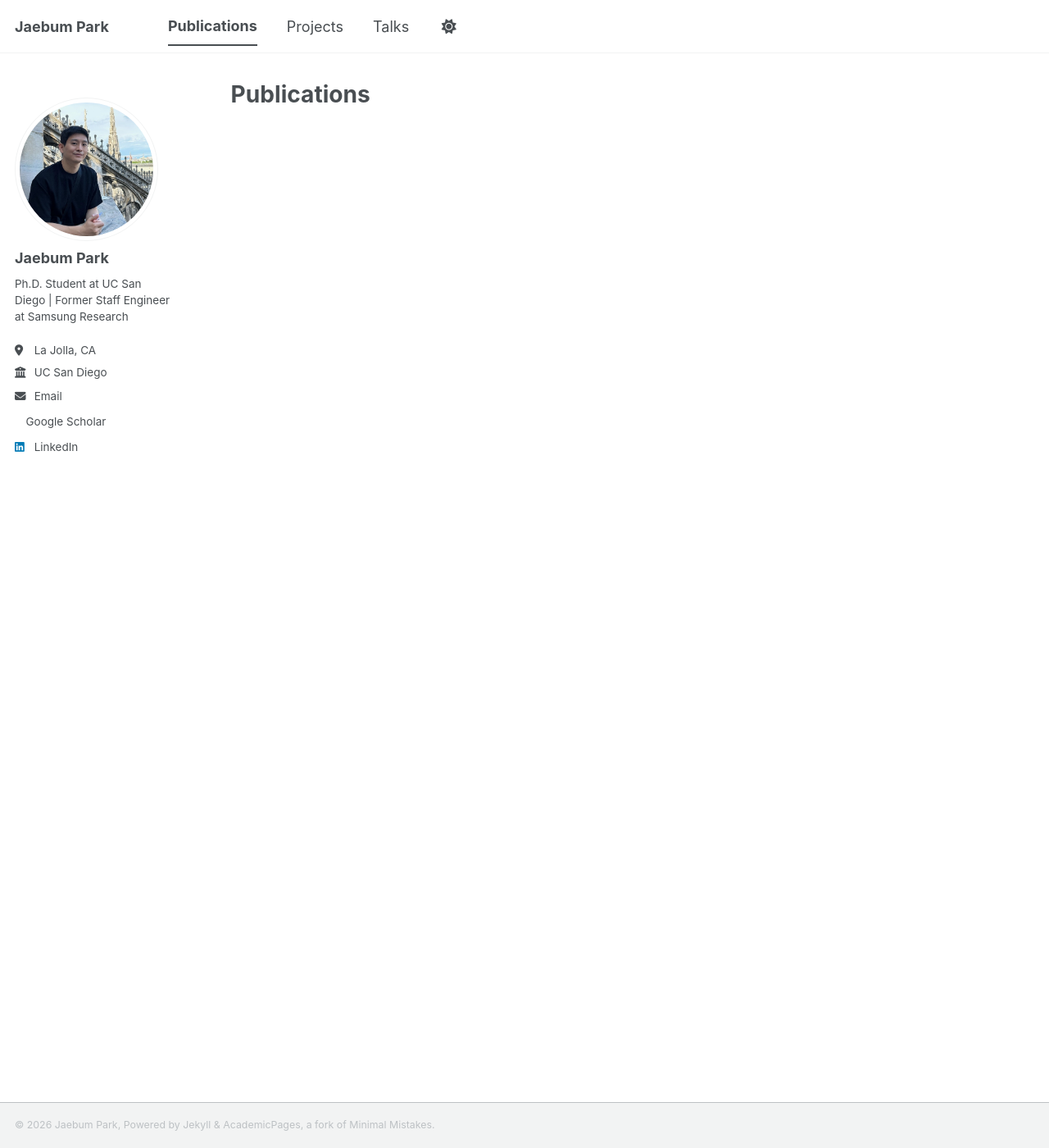
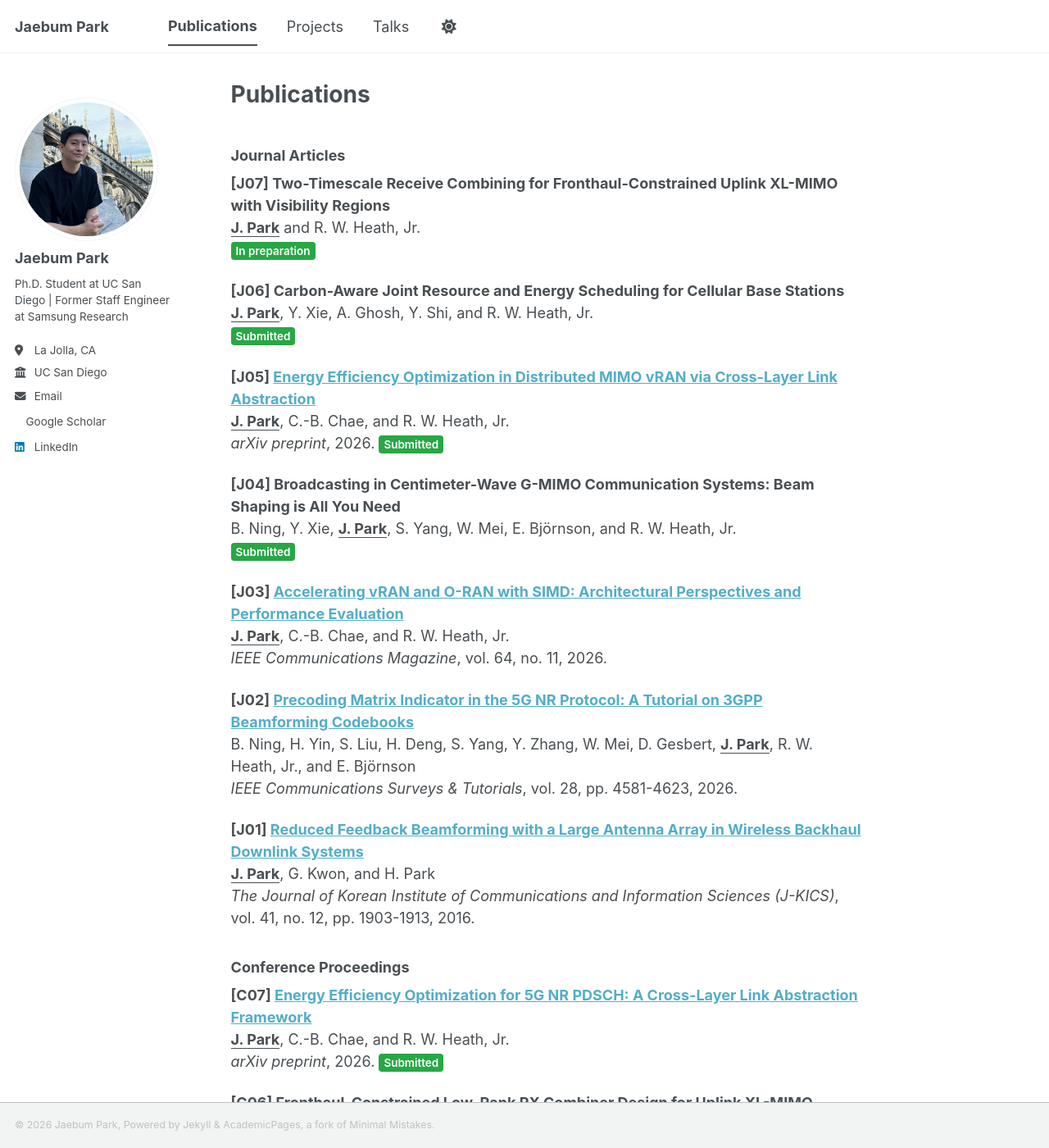
Before and after one commit to jpark-wireless/jpark-wireless.github.io, a Jekyll site: the page built from _pages/publications.md, in a window 1280 px wide and 1400 px high. Shown: the whole window at 82% size. Built offline with Jekyll 4.4.1, drawn with Linux system fonts in a browser that asks for light colours; a style sheet for code colours, icons or effects is not loaded; some of the changed text lies outside the part shown.

Commit message:
Add publications page

```diff
--- a/_pages/publications.md
+++ b/_pages/publications.md
@@ -3,30 +3,64 @@ title: "Publications"
 permalink: /publications/
 author_profile: true
 ---
-{% comment %}
 
 ### Journal Articles
-<br>
-<b>[Accelerating vRAN and O-RAN with SIMD: Architectural perspectives and performance evaluation](https://ieeexplore.ieee.org/document/11573795)</b> <br>
-<b>Jaebum Park</b>, Chan-Byoung Chae, and Robert W. Heath Jr.
-<i> IEEE Communications Magazine, vol. 64, no. 11, 2026.</i> [[arXiv](https://arxiv.org/abs/2510.07843)]
+
+<b>\[J07\] Two-Timescale Receive Combining for Fronthaul-Constrained Uplink XL-MIMO with Visibility Regions</b> <br>
+<b><u>J. Park</u></b> and R. W. Heath, Jr. <br>
+<span class="pub-badge">In preparation</span>
+
+<b>\[J06\] Carbon-Aware Joint Resource and Energy Scheduling for Cellular Base Stations</b> <br>
+<b><u>J. Park</u></b>, Y. Xie, A. Ghosh, Y. Shi, and R. W. Heath, Jr. <br>
+<span class="pub-badge">Submitted</span>
+
+<b>\[J05\] [Energy Efficiency Optimization in Distributed MIMO vRAN via Cross-Layer Link Abstraction](https://arxiv.org/abs/2607.07520)</b> <br>
+<b><u>J. Park</u></b>, C.-B. Chae, and R. W. Heath, Jr. <br>
+<i>arXiv preprint</i>, 2026. <span class="pub-badge">Submitted</span>
+
+<b>\[J04\] Broadcasting in Centimeter-Wave G-MIMO Communication Systems: Beam Shaping is All You Need</b> <br>
+B. Ning, Y. Xie, <b><u>J. Park</u></b>, S. Yang, W. Mei, E. Björnson, and R. W. Heath, Jr. <br>
+<span class="pub-badge">Submitted</span>
+
+<b>\[J03\] [Accelerating vRAN and O-RAN with SIMD: Architectural Perspectives and Performance Evaluation](https://ieeexplore.ieee.org/document/11573795)</b> <br>
+<b><u>J. Park</u></b>, C.-B. Chae, and R. W. Heath, Jr. <br>
+<i>IEEE Communications Magazine</i>, vol. 64, no. 11, 2026.
+
+<b>\[J02\] [Precoding Matrix Indicator in the 5G NR Protocol: A Tutorial on 3GPP Beamforming Codebooks](https://ieeexplore.ieee.org/document/11346973)</b> <br>
+B. Ning, H. Yin, S. Liu, H. Deng, S. Yang, Y. Zhang, W. Mei, D. Gesbert, <b><u>J. Park</u></b>, R. W. Heath, Jr., and E. Björnson <br>
+<i>IEEE Communications Surveys & Tutorials</i>, vol. 28, pp. 4581-4623, 2026.
+
+<b>\[J01\] [Reduced Feedback Beamforming with a Large Antenna Array in Wireless Backhaul Downlink Systems](https://doi.org/10.7840/kics.2016.41.12.1903)</b> <br>
+<b><u>J. Park</u></b>, G. Kwon, and H. Park <br>
+<i>The Journal of Korean Institute of Communications and Information Sciences (J-KICS)</i>, vol. 41, no. 12, pp. 1903-1913, 2016.
 
 
-### Conference Articles
-<br>
-<b>[Switch-DFT: Adaptive waveform and MIMO switching for energy-efficient base stations](https://ieeexplore.ieee.org/document/11586214)</b> <br>
-<b>Jaebum Park</b>, Chan-Byoung Chae, and Robert W. Heath Jr.
-<i> in Proc. 2026 IEEE International Conference on Communications Workshops (ICC Workshops), May 2026.</i> [[arXiv](https://arxiv.org/abs/2603.27192)]
+### Conference Proceedings
 
-<br>
-<b>[Baseband phase noise modeling and analysis for 140GHz THz DFT-s-OFDM system](https://ieeexplore.ieee.org/document/10008595)</b> <br>
-Hyungsik Han, <b>Jaebum Park</b>, Jungmin Kim, Kitaek Bae, and Ilju Na
-<i> in Proc. 2022 IEEE Global Communications Conference Workshops (GC Wkshps), Dec 2022.</i>
+<b>\[C07\] [Energy Efficiency Optimization for 5G NR PDSCH: A Cross-Layer Link Abstraction Framework](https://arxiv.org/abs/2610.05390)</b> <br>
+<b><u>J. Park</u></b>, C.-B. Chae, and R. W. Heath, Jr. <br>
+<i>arXiv preprint</i>, 2026. <span class="pub-badge">Submitted</span>
 
+<b>\[C06\] Fronthaul-Constrained Low-Rank RX Combiner Design for Uplink XL-MIMO</b> <br>
+<b><u>J. Park</u></b> and R. W. Heath, Jr. <br>
+<i>2026 60th Asilomar Conference on Signals, Systems, and Computers</i>, Pacific Grove, CA, USA, 2026. <span class="pub-badge">Accepted</span>
 
-### Preprints
-<br>
-<b>[Energy efficiency optimization in distributed MIMO vRAN via cross-layer link abstraction](https://arxiv.org/abs/2607.07520)</b> <br>
-<b>Jaebum Park</b>, Chan-Byoung Chae, and Robert W. Heath Jr.
-<i> arXiv:2607.07520, 2026.</i>
-{% endcomment %}
+<b>\[C05\] [Switch-DFT: Adaptive Waveform and MIMO Switching for Energy-Efficient Base Stations](https://ieeexplore.ieee.org/document/11586214)</b> <br>
+<b><u>J. Park</u></b>, C.-B. Chae, and R. W. Heath, Jr. <br>
+in <i>Proc. 2026 IEEE ICC Workshops</i>, Glasgow, UK, 2026, pp. 1-6.
+
+<b>\[C04\] [Baseband Phase Noise Modeling and Analysis for 140 GHz THz DFT-s-OFDM System](https://ieeexplore.ieee.org/document/10008595)</b> <br>
+H. Han, <b><u>J. Park</u></b>, J. Kim, K. Bae, and I. Na <br>
+in <i>Proc. 2022 IEEE Globecom Workshops</i>, Rio de Janeiro, Brazil, 2022, pp. 1748-1753.
+
+<b>\[C03\] A Two-stage Beamforming Scheme using Location Information in Massive MIMO Wireless Backhaul Channel</b> <br>
+G. Kwon, <b><u>J. Park</u></b>, and H. Park <br>
+in <i>Proc. Symposium of the Korean Institute of Communications and Information Sciences</i>, 2017, p. 536.
+
+<b>\[C02\] A Study on Antenna Structures for Beamforming in Massive MIMO Wireless Backhaul Downlink System</b> <br>
+<b><u>J. Park</u></b>, G. Kwon, and H. Park <br>
+in <i>Proc. Symposium of the Korean Institute of Communications and Information Sciences</i>, 2016, pp. 1495-1496.
+
+<b>\[C01\] Time Resource Allocation of Time Division Transmission Scheme in Massive MIMO Wireless Backhaul Downlink System</b> <br>
+G. Kwon, <b><u>J. Park</u></b>, and H. Park <br>
+in <i>Proc. Symposium of the Korean Institute of Communications and Information Sciences</i>, 2016, pp. 52-53.
--- a/assets/css/main.scss
+++ b/assets/css/main.scss
@@ -37,3 +37,14 @@
     "layout/sidebar",
     "layout/json_cv"
 ;
+/* Status badge for publications (e.g., In preparation, Submitted, Accepted) */
+.pub-badge {
+  background-color: #28a745;
+  color: #fff;
+  padding: 1px 6px;
+  border-radius: 4px;
+  font-size: 0.75em;
+  font-weight: 600;
+  display: inline-block;
+  vertical-align: middle;
+}
```
Also changed, not shown: 1 other file.
